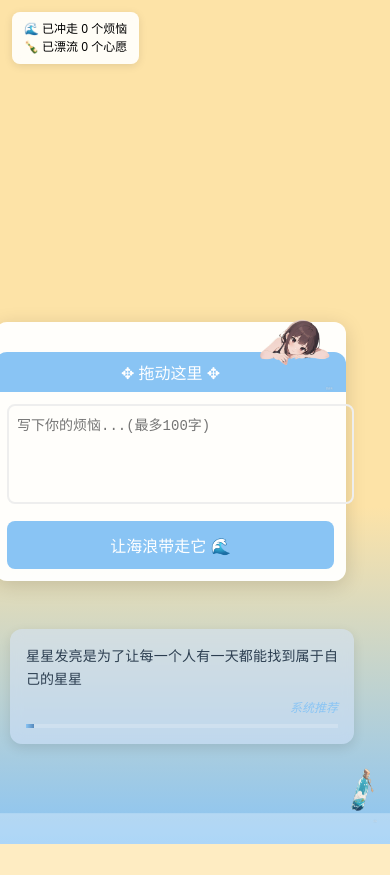
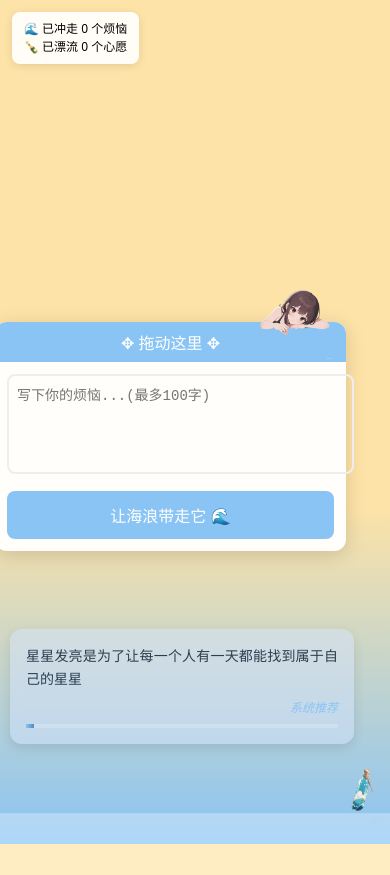
Before and after one commit to cjz-wr/Wecompantionship, a plain HTML site: page index.html in a window 390 px wide. Drawn offline with Linux system fonts and the light colour scheme; no server answers.

Commit message:
Update index.html

```diff
--- a/index.html
+++ b/index.html
@@ -228,7 +228,7 @@
             .wave { height: 16vw; transform: translateY(12vw); }
             .counter { font-size: 12px; padding: 8px 12px; top: 12px; left: 12px; }
             .bottle { width: 40px; height: 64px; right: 12px; }
-            .text-input { width: 90vw !important; padding-top: 30px; }
+            .text-input { width: 90vw !important;  }
             .text-input textarea { height: 80px; font-size: 14px; }
             /* 移动端角色适配 */
             .anime-character {
```
